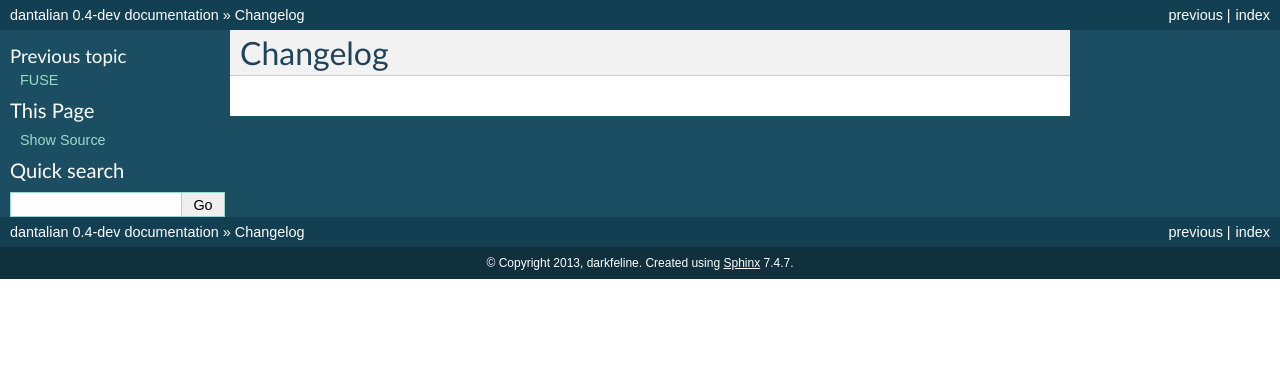
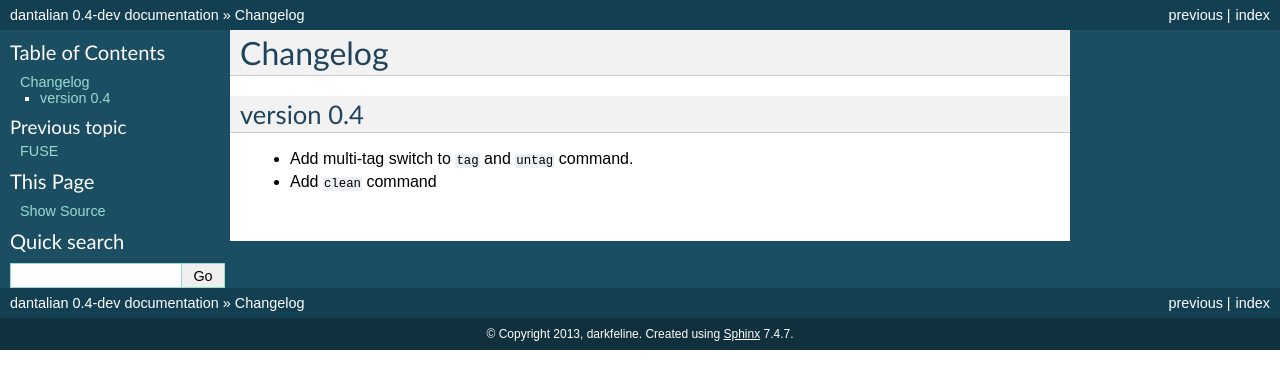
Before and after one commit to darkfeline/dantalian, a Sphinx documentation site: the page built from doc/changes.rst, in a window 1280 px wide. Shown: the top 389 px of the page. Built offline with Sphinx 7.4.7, drawn with Linux system fonts in a browser that asks for light colours.

Commit message:
Update changelog

```diff
--- a/doc/changes.rst
+++ b/doc/changes.rst
@@ -1,2 +1,8 @@
 Changelog
 =========
+
+version 0.4
+-----------
+
+- Add multi-tag switch to ``tag`` and ``untag`` command.
+- Add ``clean`` command
```
